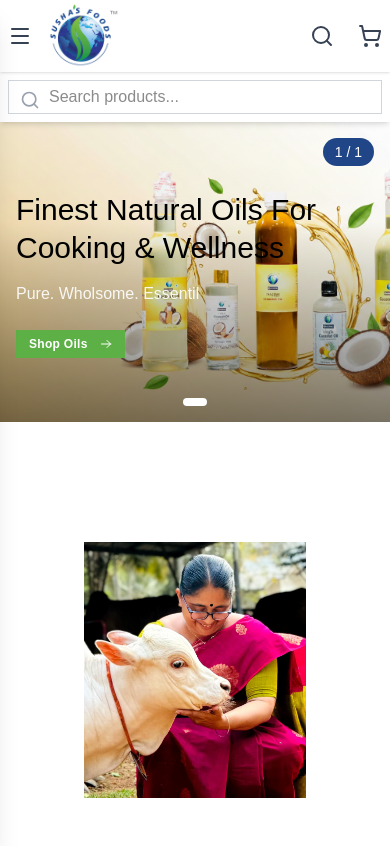
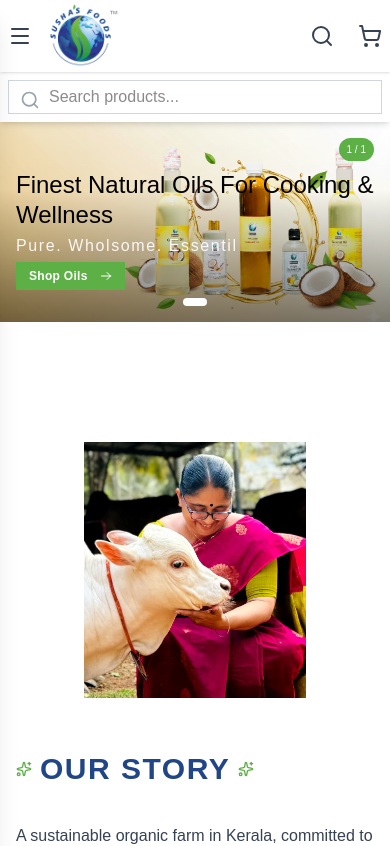
Before and after one commit to kalarikkal-sruthi/sushasfoodproducts, a Next.js app: page / in a window 390 px wide. Shown: the top 846 px of the page. Built offline with nearby package versions, Linux system fonts and the light colour scheme; a web font is replaced by a local one.

Commit message:
first banner cleared

```diff
--- a/package.json
+++ b/package.json
@@ -10,6 +10,7 @@
   },
   "dependencies": {
     "@hookform/resolvers": "^5.2.2",
+    "@next/font": "^14.2.15",
     "@stripe/stripe-js": "^8.6.3",
     "@tanstack/react-query": "^5.90.19",
     "axios": "^1.13.2",
--- a/src/app/layout.tsx
+++ b/src/app/layout.tsx
@@ -1,6 +1,23 @@
 import type { Metadata } from "next";
 import { Inter, Playfair_Display, Montserrat } from 'next/font/google';
+import { Manrope, Figtree, IBM_Plex_Serif } from 'next/font/google'
 import "./globals.css";
+const manrope = Manrope({
+  subsets: ['latin'],
+  variable: '--font-manrope',
+})
+
+const figtree = Figtree({
+  subsets: ['latin'],
+  variable: '--font-figtree',
+})
+
+const plexSerif = IBM_Plex_Serif({
+  weight: ['400', '600'],
+  subsets: ['latin'],
+  variable: '--font-plex-serif',
+})
+
 
 const inter = Inter({
   subsets: ['latin'],
@@ -33,7 +50,7 @@ export default function RootLayout({
   return (
     <html lang="en">
       <body
-       className={`${inter.variable} ${playfair.variable} ${montserrat.variable}`}
+       className={`${inter.variable} ${playfair.variable} ${montserrat.variable} ${manrope.variable} ${figtree.variable} ${plexSerif.variable}`}
       >
         {children}
       </body>
--- a/src/components/home/HeroSection.tsx
+++ b/src/components/home/HeroSection.tsx
@@ -69,7 +69,7 @@ const HeroBanner = () => {
   return (
     <section className="relative w-full overflow-hidden">
       {/* Full Width Banner Container - Fixed height */}
-      <div className="relative w-full h-[300px] md:h-[500px] lg:h-[600px] xl:h-[700px]">
+      <div className="relative w-full h-[200px] md:h-[500px] lg:h-[600px] xl:h-[700px]">
         {slides.map((slide, index) => (
           <div
             key={slide.id}
@@ -97,11 +97,11 @@ const HeroBanner = () => {
             {/* Content overlay - positioned above image */}
             <div className="absolute inset-0 flex items-end pb-8 md:pb-12 lg:pb-16 justify-center">
               <div className="container mx-auto px-4">
-                <div className="max-w-3xl mx-auto md:ml-20 mb-8 md:mb-12 lg:mb-16">
-                  <h1 className="font-playfair text-3xl md:text-4xl lg:text-5xl xl:text-[60px] text-[#000] mb-4 leading-tight">
+                <div className="max-w-3xl mx-auto md:ml-20 mb-0 md:mb-12 lg:mb-16">
+                  <h1 className="font-playfair mb-1 md:mb-6 text-2xl md:text-4xl lg:text-5xl xl:text-[60px] text-[#000]  leading-tight">
                     {slide.title}
                   </h1>
-                  <p className="text-base md:text-lg lg:text-xl text-white/90 mb-6 md:mb-8 max-w-2xl">
+                  <p className="font-figtree  tracking-widest text-base md:text-lg lg:text-xl text-white/90 mb-1 md:mb-6 max-w-2xl">
                     {slide.description}
                   </p>
                   <Link href={slide.link} className="inline-flex items-center">
@@ -164,7 +164,7 @@ const HeroBanner = () => {
       </div>
 
       {/* Optional: Slide counter */}
-      <div className="absolute top-4 md:top-6 right-4 md:right-6 bg-[#214687] text-white px-3 py-1 rounded-full text-sm font-medium z-10">
+      <div className="absolute top-4 md:top-6 right-4 md:right-6 bg-[#5db046] text-white px-2 md:px-2 py-1 rounded-full text-[10px] font-medium z-10">
         {currentSlide + 1} / {slides.length}
       </div>
     </section>
```
Also changed, not shown: 1 other file (tests, documents, lock files or other folders).
